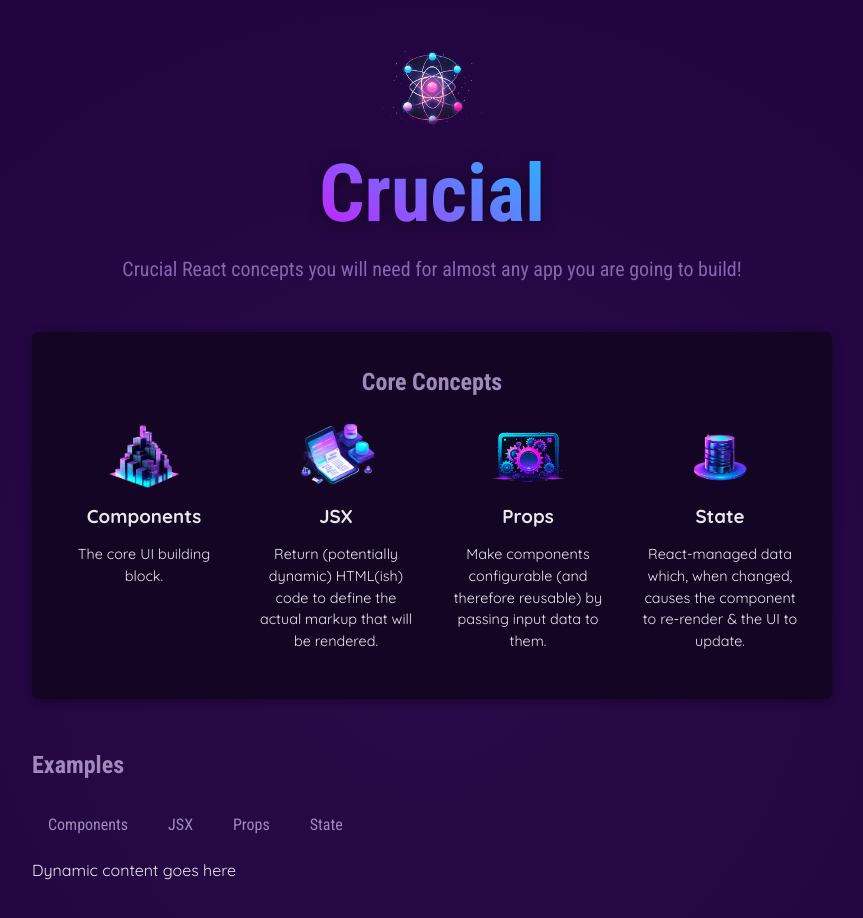
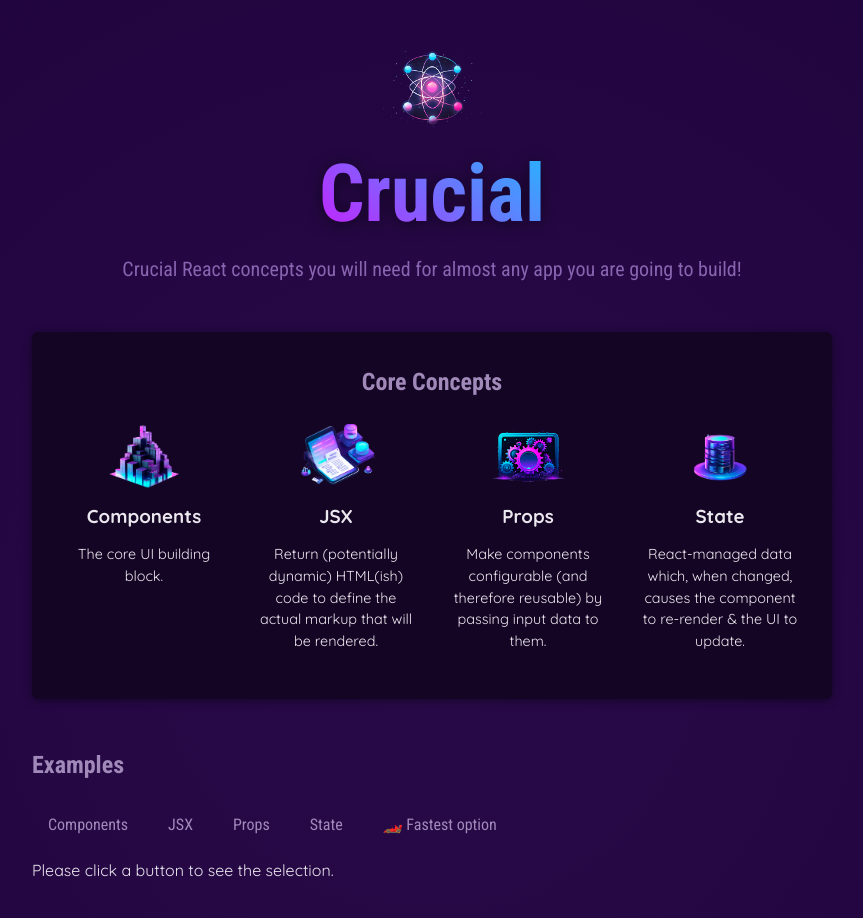
Before and after one commit to pablorotten/academind-react-complete-guide-course, a React (Vite) app: page / in a window 1280 px wide. Shown: the top 918 px of the page, without its empty margins (208-1071 px from the left). Built offline with nearby package versions, Linux system fonts and the light colour scheme.

Commit message:
useState

```diff
--- a/src/App.jsx
+++ b/src/App.jsx
@@ -1,3 +1,4 @@
+import { useState } from "react";
 import componentsImg from "./assets/components.png";
 import { CORE_CONCEPTS } from "./data";
 import Header from "./components/Header.jsx";
@@ -6,8 +7,13 @@ import CoreConceptWithObjectDestructuring from "./components/CoreConceptWithObje
 import TabButton from "./components/TabButton.jsx";
 
 function App() {
-  function printSelection(selectedButton) {
-    console.log("Selected button:", selectedButton);
+  const [selectedTopic, setSelectedTopic] = useState(
+    "Please click a button to see the selection."
+  );
+
+  function updateSelection(selectedButton) {
+    setSelectedTopic(selectedButton);
+    console.log("App updateSelection uses setSelectedTopic with:", selectedButton);
   }
 
   return (
@@ -37,14 +43,26 @@ function App() {
         <section id="examples">
           <h2>Examples</h2>
           <menu>
-            <TabButton handleSelect={() => printSelection("components")}>
+            {/* Passing the function `updateSelection` which will use the `setState` function to update the `state` */}
+            <TabButton handleSelect={() => updateSelection("components")}>
               Components
             </TabButton>
-            <TabButton handleSelect={() => printSelection("jsx")}>JSX</TabButton>
-            <TabButton handleSelect={() => printSelection("props")}>Props</TabButton>
-            <TabButton handleSelect={() => printSelection("state")}>State</TabButton>
+            <TabButton handleSelect={() => updateSelection("jsx")}>
+              JSX
+            </TabButton>
+            {/* Directly passing the `setState` function */}
+            <TabButton handleSelect={() => setSelectedTopic("props")}>
+              Props
+            </TabButton>
+            <TabButton handleSelect={() => setSelectedTopic("state")}>
+              State
+            </TabButton>
+            {/* Not using any Component, directly set in `onClick` event the `setState` function */}
+            <li>
+              <button onClick={() => setSelectedTopic("setState in onClick 🏎️")}>🏎️ Fastest option</button>
+            </li>
           </menu>
-          Dynamic content goes here
+          {selectedTopic}
         </section>
       </main>
     </div>
```
Also changed, not shown: 1 other file (tests, documents, lock files or other folders).
